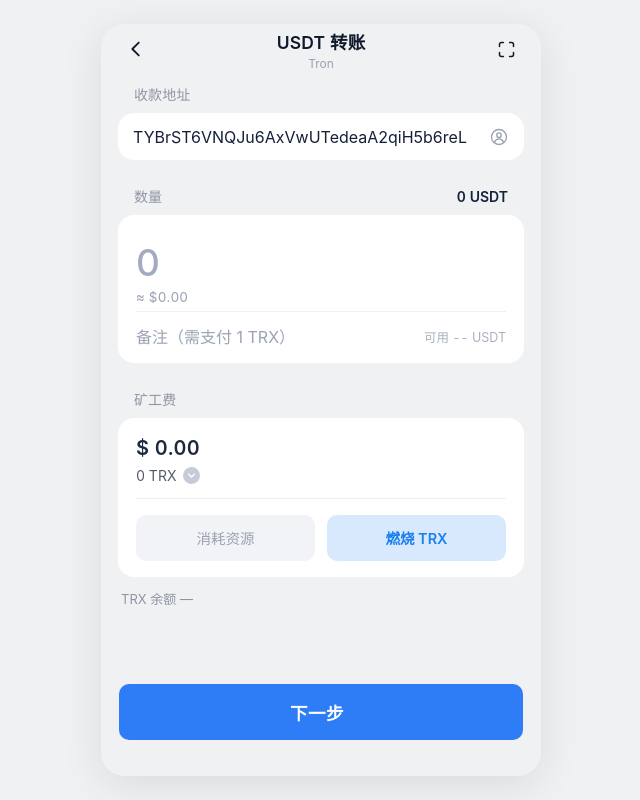
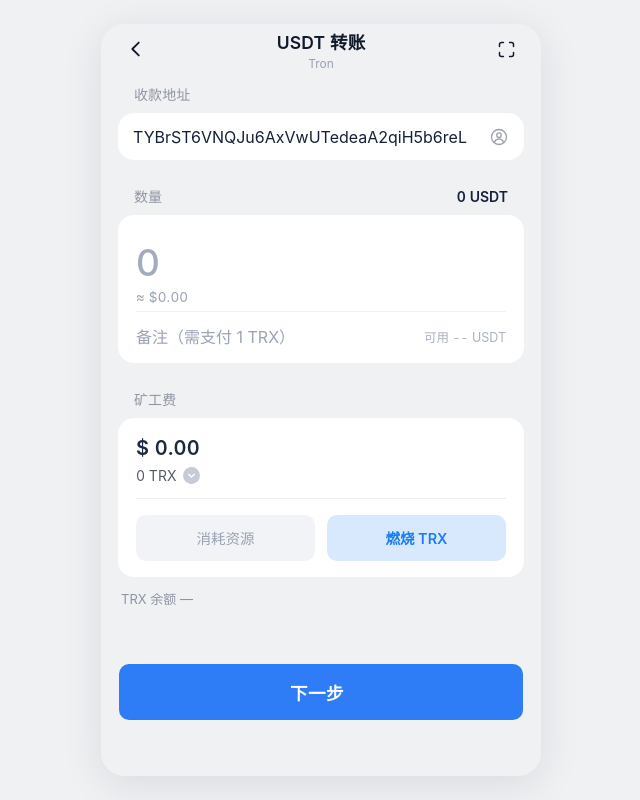
Before and after one commit to TKOKTTKK/02, a plain HTML site: page index.html in a window 1280 px wide. Shown: the whole page, without its empty margins (319-959 px from the left). Drawn offline with Linux system fonts and the light colour scheme.

Commit message:
更新 index.html

```diff
--- a/index.html
+++ b/index.html
@@ -156,7 +156,7 @@
   .fnote.warn{color:#e5484d}
 
   /* ---------- 底部按钮 ---------- */
-  .footer{margin-top:auto;padding:14px 18px calc(36px + env(safe-area-inset-bottom));background:#f0f1f3}
+  .footer{margin-top:auto;padding:14px 18px calc(56px + env(safe-area-inset-bottom));background:#f0f1f3}
   .paybtn{
     width:100%;height:56px;border:0;border-radius:10px;cursor:pointer;
     background:#2e7cf6;color:#fff;font-size:17.5px;font-weight:600;
```
